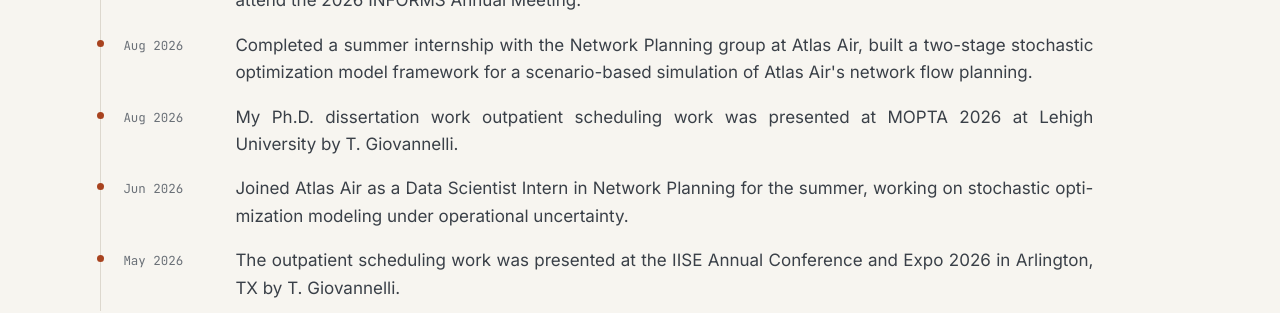
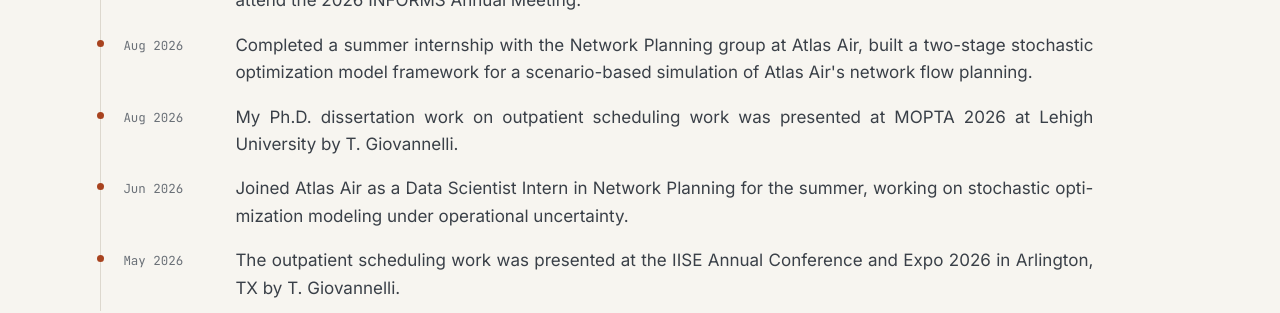
Before and after one commit to amanat-rahman/amanat-rahman.github.io, a Jekyll site: the page built from index.html, in a window 1280 px wide and 900 px high, scrolled down 1388 px. Shown: the part 262-575 px from the top of the window. Built offline with Jekyll 4.4.1, drawn with Linux system fonts in a browser that asks for light colours.

Commit message:
Update news.yml

```diff
--- a/_data/news.yml
+++ b/_data/news.yml
@@ -10,7 +10,7 @@
   text: Completed a summer internship with the Network Planning group at Atlas Air, built a two-stage stochastic optimization model framework for a scenario-based simulation of Atlas Air's network flow planning.
 
 - date: 2026-08-05
-  text: My Ph.D. dissertation work outpatient scheduling work was presented at MOPTA 2026 at Lehigh University by T. Giovannelli.
+  text: My Ph.D. dissertation work on outpatient scheduling work was presented at MOPTA 2026 at Lehigh University by T. Giovannelli.
 
 - date: 2026-06-01
   text: Joined Atlas Air as a Data Scientist Intern in Network Planning for the summer, working on stochastic optimization modeling under operational uncertainty.
```
